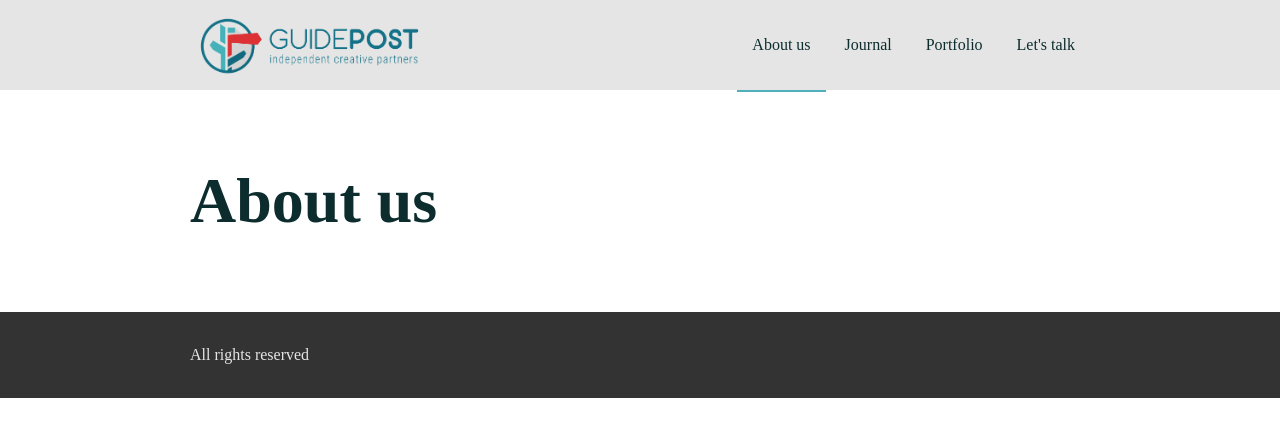
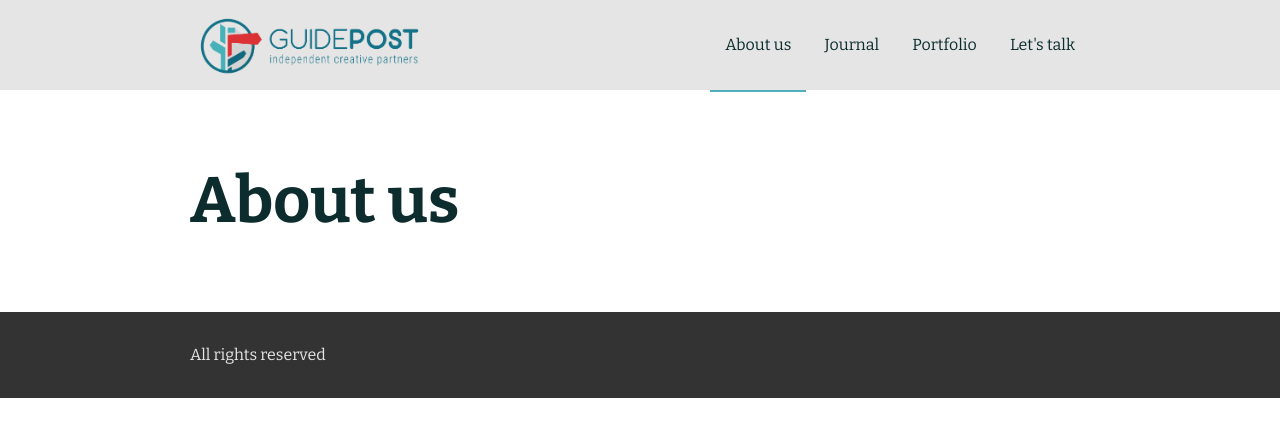
Before and after one commit to GuidePostCreative/guidepost.design, a Jekyll site: the page built from about-us.html, in a window 1280 px wide. Shown: the top 437 px of the page. Built offline with Jekyll 4.4.1, drawn with Linux system fonts in a browser that asks for light colours; some web fonts are replaced.

Commit message:
Change typography to Bitter

```diff
--- a/_layouts/base.html
+++ b/_layouts/base.html
@@ -6,7 +6,7 @@
     <meta http-equiv="X-UA-Compatible" content="ie=edge" />
     <title>{{ page.title }}</title>
     <meta name="description" content="{{ page.description }}" />
-    <link href="https://fonts.googleapis.com/css?family=Glegoo:400,700" rel="stylesheet">
+    <link href="https://fonts.googleapis.com/css?family=Bitter:400,700" rel="stylesheet">
     <link rel="stylesheet" href="{{ '/assets/css/main.css' | relative_url }}" />
     <link rel="icon" href="/assets/img/logos/Favicon_Color_763x763.png" type="image/gif" />
 </head>
--- a/assets/css/_typography.sass
+++ b/assets/css/_typography.sass
@@ -1,7 +1,7 @@
 @import 'variables'
 
 body
-  font-family: 'Glegoo', serif
+  font-family: 'Bitter', serif
   font-size: $font-size
   line-height: 1.6em
 
```
Also changed, not shown: 11 other files.
